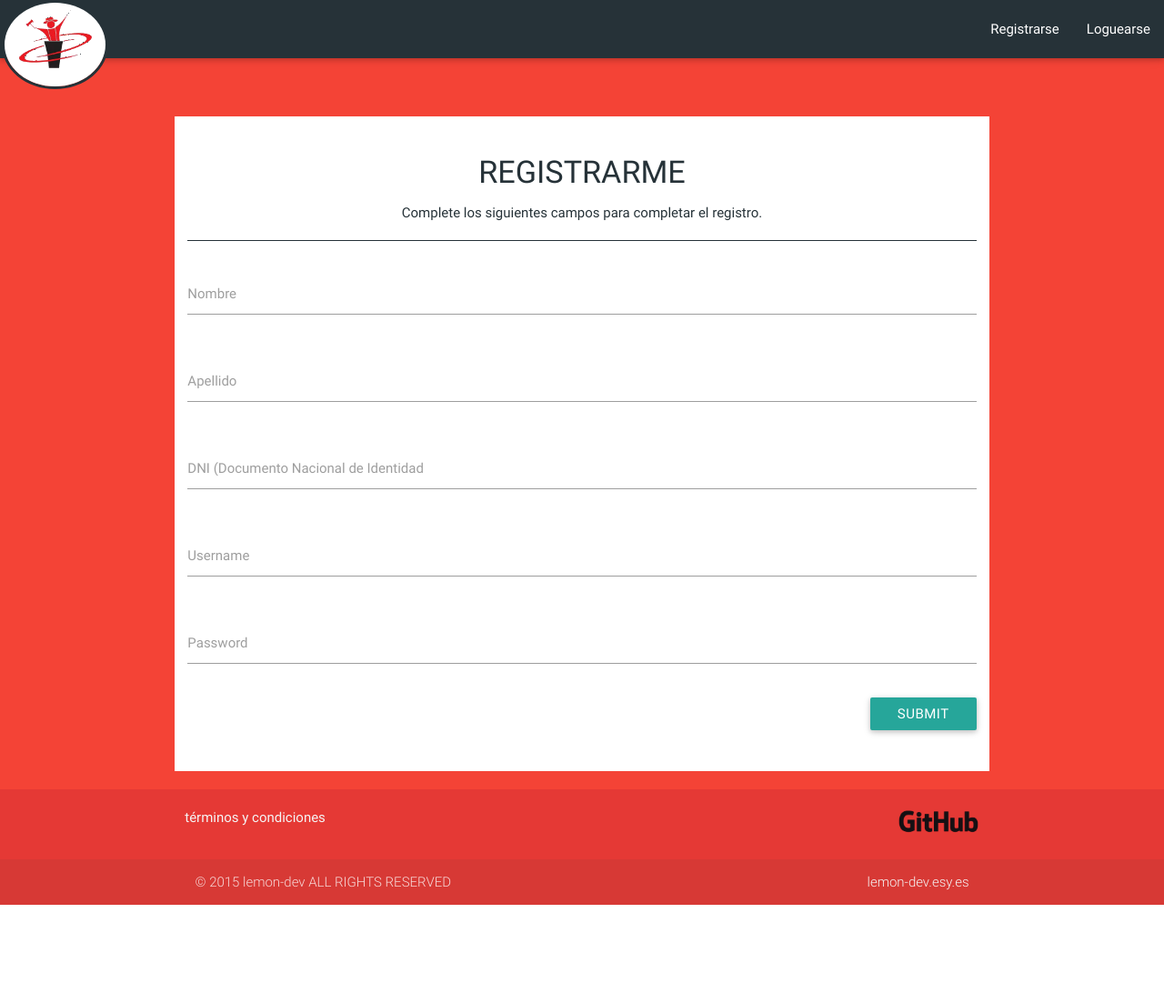
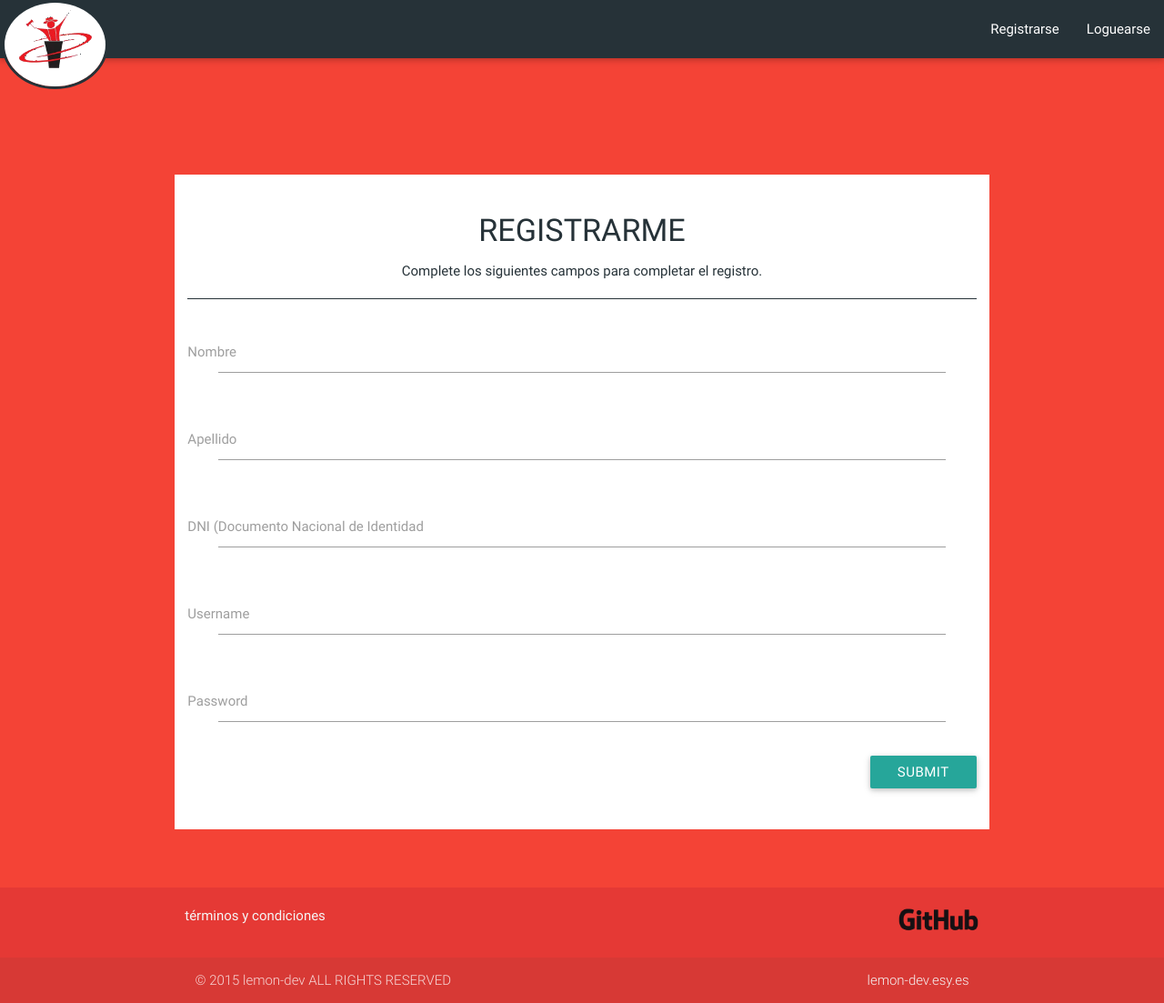
Before and after one commit to lemon-dev/bestnid, a PHP site: page /register.php in a window 1280 px wide. Shown: the whole page at 91% size. Before the commit the page ends 995 px from the top, so only its background shows below. Run offline with PHP 8.4, Linux system fonts and the light colour scheme; some libraries are stand-ins or nearby versions.

Commit message:
Cambios en el look and feel

```diff
--- a/proyecto/css/style.css
+++ b/proyecto/css/style.css
@@ -31,24 +31,48 @@ nav .nav-wrapper {
 	height: 400px;
 }
 
+.container {
+	/*0 5px 11px 0 rgba(0, 0, 0, 0.18)*/
+}
+
 section .container {
 	padding: 2%;
 	margin-top: 5%;
 	background-color: none;
 }
 
+section .container .row .input-field {
+	color: #2BBBAD;
+	padding-left: 5%;
+	padding-right: 5%;
+}
+
+section .container. .row
+.button-collapse .mdi-navigation-menu {
+	min-height: 100%;
+
+}
+
 section .container .container {
 	background-color: white;
 	padding-bottom: 5%;
 	margin-bottom: 5%;
+	box-shadow: 0 5px 11px 0;
+}
+
+section .container .container #search {
+	background-color: none;
 }
 
 section .container .container h2 {
 	text-align: center;
+	color: #263238;
 }
 
-.form .container {
+.register-form .container {
 	background-color: white;
+	margin-bottom: 5%;
+	margin-top: 10%;
 }
 
 .login-form {
@@ -62,10 +86,6 @@ section .container .container h2 {
 
 .busqueda {
 	margin-top: 5%;
-}
-
-footer .container {
-	background-color: none;
 }
 
 .form-header {
@@ -86,3 +106,7 @@ footer .container {
 form .btn {
 	margin-top: 2px;
 }
+
+footer .container {
+	background-color: none;
+}
--- a/proyecto/js/main.js
+++ b/proyecto/js/main.js
@@ -2,11 +2,6 @@ $(document).ready(function() {
 
       $(".button-collapse").sideNav();
       $('.collapsible').collapsible();
+      $('select').material_select();
 
-      /*
-      // Show sideNav
-      $('.button-collapse').sideNav('show');
-      // Hide sideNav
-      $('.button-collapse').sideNav('hide');
-      */
 })
--- a/proyecto/register.php
+++ b/proyecto/register.php
@@ -31,7 +31,7 @@ if(!empty($_POST)){
 
 ?>
 
-<section class="form">
+<section class="register-form">
 	<div class="container">
 		<div class="row">
 			<header class="form-header">
```
Also changed, not shown: proyecto/index.php (+1 -26 lines).
